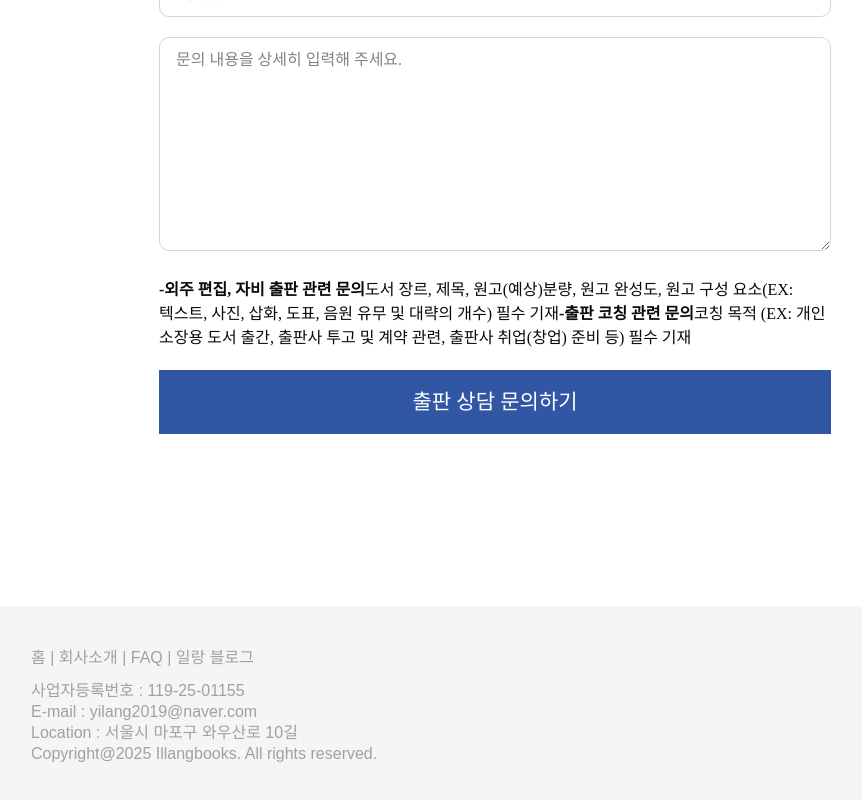
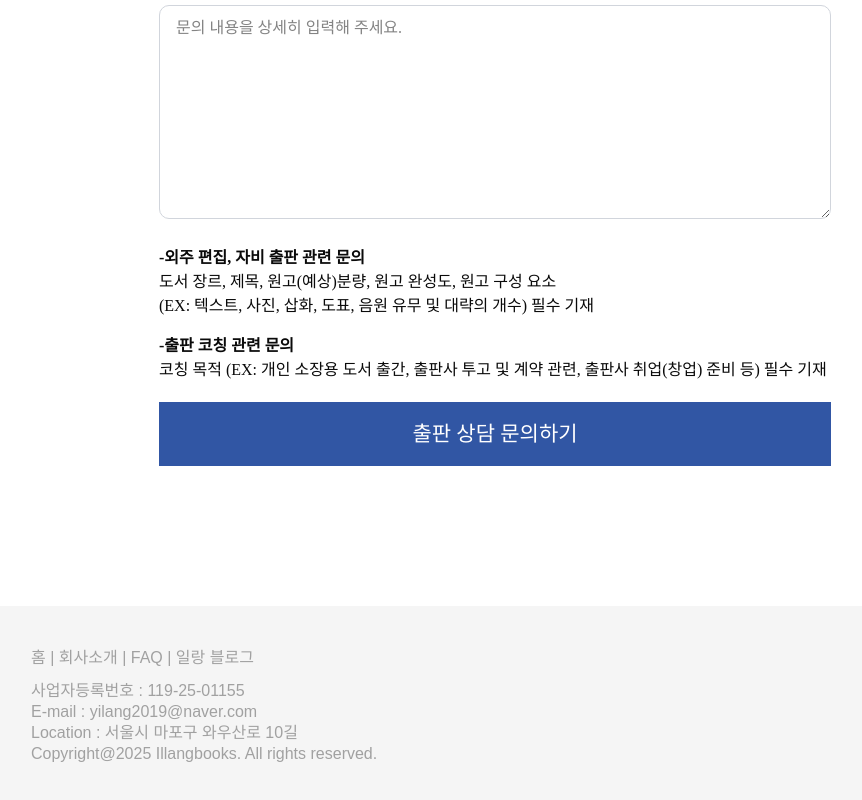
Before and after one commit to captain-five-star/Illangbooks, a Next.js app: page / in a window 1280 px wide. Shown: the part 4036-4836 px from the top of the page, without its empty margins (289-1151 px from the left). Built offline with nearby package versions, Linux system fonts and the light colour scheme; a web font is replaced by a local one.

Commit message:
feat: 개선된 문의 사항 안내 텍스트 및 레이아웃 추가

```diff
--- a/app/components/ContactUs.tsx
+++ b/app/components/ContactUs.tsx
@@ -94,13 +94,26 @@ const ContactUs = () => {
             </div>
 
             <div>
-              <div className="text-pretty break-keep">
-                <strong>-외주 편집, 자비 출판 관련 문의</strong>
-                도서 장르, 제목, 원고(예상)분량, 원고 완성도, 원고 구성 요소(EX:
-                텍스트, 사진, 삽화, 도표, 음원 유무 및 대략의 개수) 필수 기재
-                <strong>-출판 코칭 관련 문의</strong>
-                코칭 목적 (EX: 개인 소장용 도서 출간, 출판사 투고 및 계약 관련,
-                출판사 취업(창업) 준비 등) 필수 기재
+              <div className="text-balance">
+                <div className="">
+                  <p>
+                    <strong>-외주 편집, 자비 출판 관련 문의</strong>
+                  </p>
+                  <p>
+                    도서 장르, 제목, 원고(예상)분량, 원고 완성도, 원고 구성
+                    요소(EX: 텍스트, 사진, 삽화, 도표, 음원 유무 및 대략의 개수)
+                    필수 기재
+                  </p>
+                </div>
+                <div className="mt-4">
+                  <p>
+                    <strong>-출판 코칭 관련 문의</strong>
+                  </p>
+                  <p>
+                    코칭 목적 (EX: 개인 소장용 도서 출간, 출판사 투고 및 계약
+                    관련, 출판사 취업(창업) 준비 등) 필수 기재
+                  </p>
+                </div>
               </div>
             </div>
 
```
